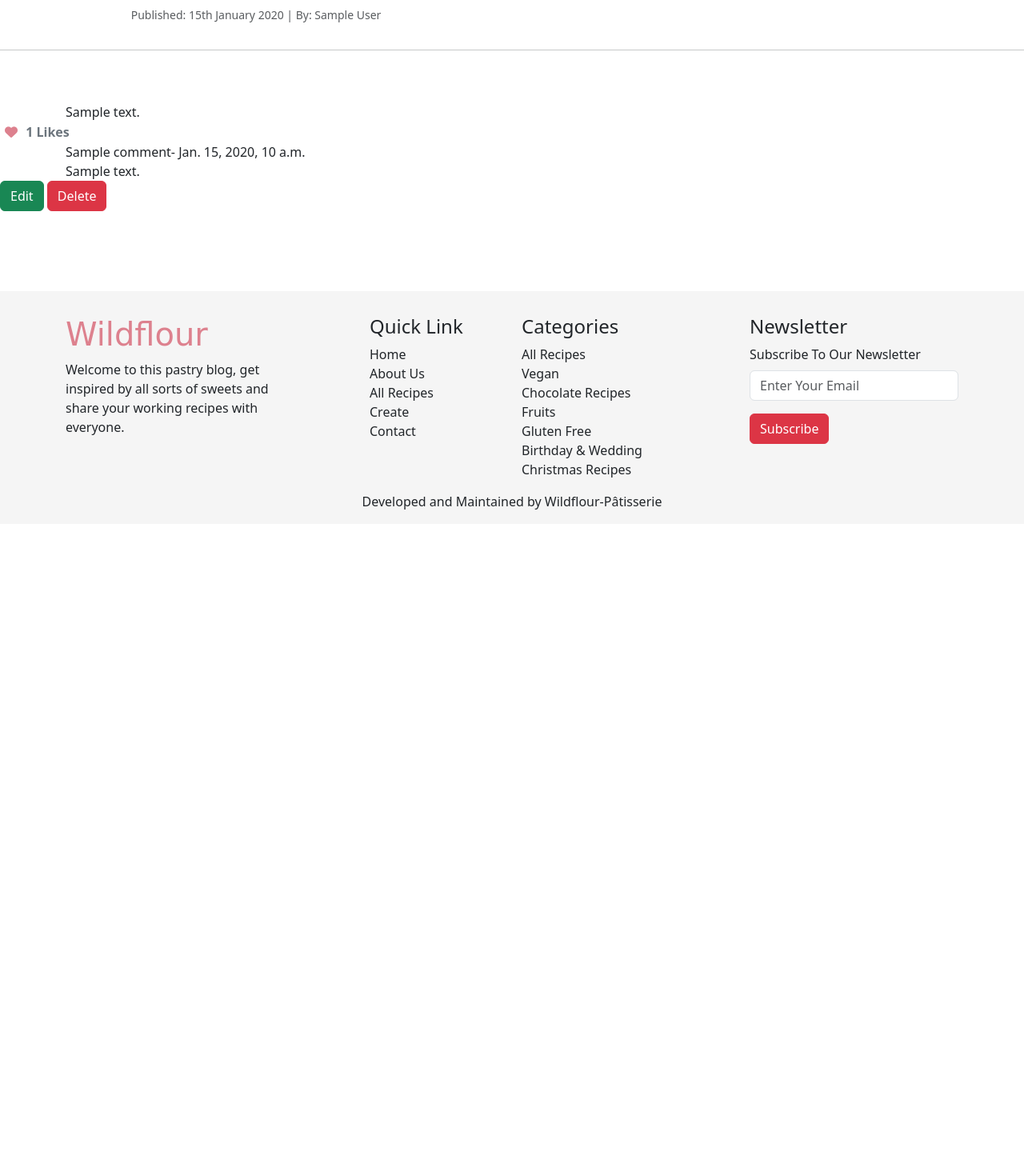
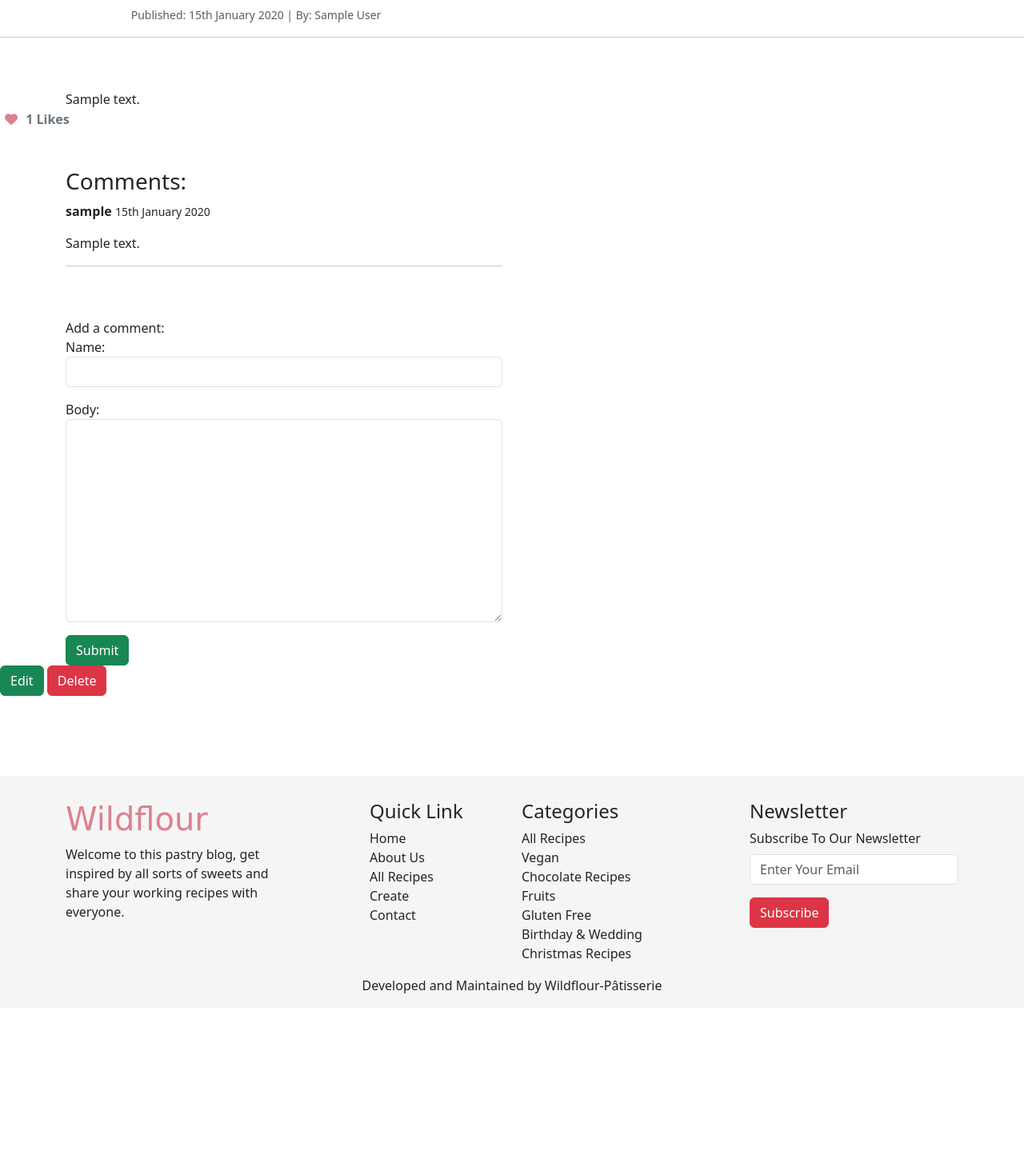
Before and after one commit to Code-Institute-Submissions/dimicoding-wildflour-blogue, a Django app: page /recipe/1 in a window 1280 px wide. Shown: the part 257-1701 px from the top of the page at 80% size. Run offline with Django 3.2, Linux system fonts and the light colour scheme; a user stored in the database is signed in; tables that the repository leaves empty hold one stand-in row (values such as "Sample post"); some libraries are stand-ins or nearby versions; some web fonts are replaced.

Commit message:
Add layout structure to the comments

```diff
--- a/blog/views.py
+++ b/blog/views.py
@@ -98,8 +98,6 @@ class TheRecipeView(DetailView):
         return self.get(self, request, *args, **kwargs)
 
 
-
-
 class CreateRecipeView(CreateView):
     model = Recipe
     form_class = RecipeForm
--- a/templates/the-recipe.html
+++ b/templates/the-recipe.html
@@ -21,9 +21,6 @@
 
             <p class="card-text">
                 <small class="text-body-secondary">Published: {{ recipe.created_recipe|date:"dS  F Y" }} | By: {{ recipe.author.first_name }} {{ recipe.author.last_name }} </small>
-            </p>
-            <p class="card-text">
-                <small class="text-body-secondary"></small>
             </p>
         </div>
         <div class="col-md-6">
@@ -60,26 +57,32 @@
 
 
 
-<div class="container text-start">
+<div class="container text-start mt-5">
     <div class="row">
-        <div class="col">
+        <div class="col col-md-6">
+            <h3>Comments:</h3>
+            {% if user.is_authenticated %}
+            {% for comment in recipe.comments.all %}
+                <div class="">
+                    <strong>{{ comment.post.author.username }}</strong> <small>{{ comment.created_on|date:"dS  F Y" }}</small>
+                    <p>{{ comment.body|linebreaks }}</p>
+                    <hr>
+                </div>
+            {% endfor %}
             {% if not recipe.comments.all %}
-
-                No comments added...
-
+                This recipe has no comments, add the first one.
+                <form method="POST">
+                    {% csrf_token %} {{ comment_form.as_p }}
+                    <button class="btn btn-success">Submit</button>
+                </form>
+            {% else %}
+                Add a comment:
                 <form method="POST">
                     {% csrf_token %} {{ comment_form.as_p }}
                     <button class="btn btn-success">Submit</button>
                 </form>
 
-
-            {% else %}
-                {% for comment in recipe.comments.all %}
-                    {{ comment.name}}- {{ comment.created_on }}
-            <br>
-                    {{ comment.body }}
-
-            {% endfor %}
+            {% endif %}
             {% endif%}
         </div>
     </div>
```
